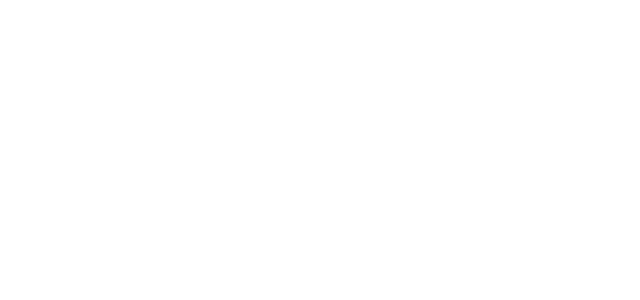
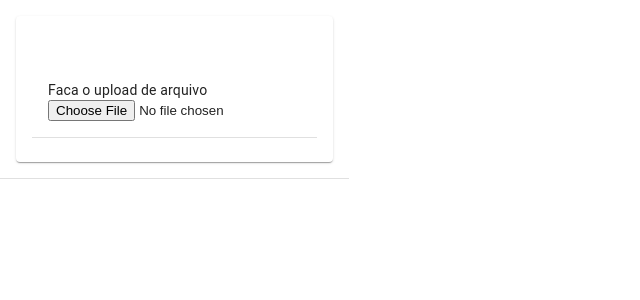
Before and after one commit to irllamartins/EstudoExcel, a React (Create React App) app: page /multi-excel in a window 1280 px wide. Before the commit this address had no page. Shown: the top 300 px of the page, without its empty margins (0-640 px from the left). Built offline with nearby package versions, Linux system fonts and the light colour scheme.

Commit message:
implementado pagina multi-excel(video 2 incompleto 21min)

```diff
--- a/package.json
+++ b/package.json
@@ -3,6 +3,8 @@
   "version": "0.1.0",
   "private": true,
   "dependencies": {
+    "@material-ui/core": "^4.12.4",
+    "@material-ui/icons": "^4.11.3",
     "@testing-library/jest-dom": "^5.16.5",
     "@testing-library/react": "^13.4.0",
     "@testing-library/user-event": "^13.5.0",
--- a/src/App.js
+++ b/src/App.js
@@ -2,12 +2,13 @@
 import './App.css';
 import { Home } from './Components/Home';
 import { ParseExcel } from './Components/ParcelExcel/ParseExcel';
-
+import { ReadExcel } from './Components/ReadExcel/ReadExcel';
 function App() {
   return (
     <Routes>
       <Route path='/' element={<Home/>}/>
       <Route path='/parse-excel' element={<ParseExcel/>}/>
+      <Route path='/multi-excel' element={<ReadExcel/>}/>
     </Routes>
   );
 }
--- a/src/Components/ParcelExcel/ParseExcel.jsx
+++ b/src/Components/ParcelExcel/ParseExcel.jsx
@@ -3,6 +3,7 @@
 export const ParseExcel = () => {
     const [fileName, setFileName] = useState(null)
     const [columns, setColumns] = useState([])
+
 
     const handleFile = async (e) => {
 
--- /dev/null
+++ b/src/Components/ReadExcel/ExcelImportTool.jsx
@@ -0,0 +1,82 @@
+import React, { useState, useRef } from "react";
+import { TableRow, TableCell } from '@material-ui/core';
+import { Delete } from '@material-ui/icons'
+import * as XLSX from 'xlsx'
+
+export const ExcelImportTool = () => {
+    const [file, setFile] = useState(null)
+    const [fileName, setFileName] = useState(null)
+    const [sheetNames, setSheetNames] = useState([])
+    const [sheetData, setSheetData] = useState({})
+
+    const acceptableFileName = ["xlsx", "xls"]
+    const fileRef = useRef();
+
+    const checkFileName = (name) => {
+        return acceptableFileName.includes(name.split(".").pop().toLowerCase())
+    }
+
+    const readDataFromExcel = (data) => {
+        const wb = XLSX.read(data)
+        setSheetNames(wb.SheetNames)
+
+        var mySheetData={}
+
+        for (let i; i < wb.SheetNames.length; i++) {
+            let sheetName = wb.SheetNames[i]
+
+            const worksheet = wb.Sheets[sheetName];
+            const jsonData = XLSX.utils.sheet_to_json(worksheet)
+
+            mySheetData[sheetName] = jsonData;
+            console.log(sheetName)
+        }
+        setSheetData(mySheetData)
+        console.log(wb)
+    }
+    const handleFile = async (e) => {
+
+        const myFile = e.target.files[0];
+        if (!myFile) return;
+        if (!checkFileName(myFile.name)) {
+            alert("Arquivo incompativel")
+            return;
+        }
+
+        const data = await myFile.arrayBuffer();
+
+        readDataFromExcel(data)
+
+        setFile(myFile)
+        setFileName(myFile.name);
+
+    }
+
+    const handleRemove = () => {
+        setFile(null)
+        setFileName(null)
+        fileRef.current.value = "";
+    }
+    return (
+        <TableRow>
+            <TableCell >
+                <div className="mb-2">
+                    {fileName && <label>FileName:{fileName}</label>}
+                    {!fileName && <label>Faca o upload de arquivo</label>}
+                </div>
+                <div >
+                    <input
+                        type="file"
+                        accept="xlsx, xls"
+                        multiple={false}
+                        onChange={(e) => handleFile(e)}
+                        ref={fileRef}
+                    />
+                    {fileName && (
+                        <i> <Delete onClick={handleRemove} /></i>
+                    )}
+                </div>
+            </TableCell>
+        </TableRow>
+    )
+}
--- /dev/null
+++ b/src/Components/ReadExcel/ReadExcel.js
@@ -0,0 +1,25 @@
+import React from "react";
+import {  Card, CardHeader, CardContent, TableRow, TableCell} from '@material-ui/core';
+import { ExcelImportTool } from "./ExcelImportTool";
+export function ReadExcel() {
+
+    return (
+        <>
+            <div>
+                <TableRow>
+                    <TableCell >
+                        <Card>
+                            <CardHeader>
+                                <h5> Read Excell sheets</h5>
+                                <p>categoris</p>
+                            </CardHeader>
+                            <CardContent>
+                                <ExcelImportTool />
+                            </CardContent>
+                        </Card>
+                    </TableCell>
+                </TableRow>
+            </div>
+        </>
+    );
+}
```
Also changed, not shown: 1 other file (tests, documents, lock files or other folders).
